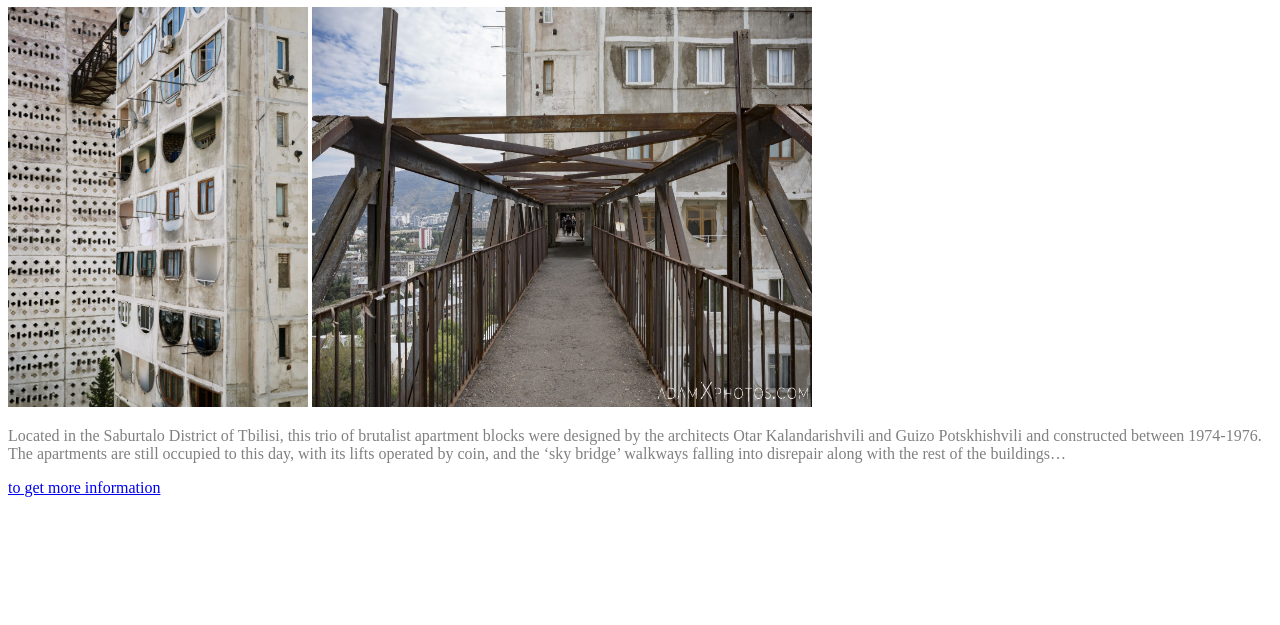
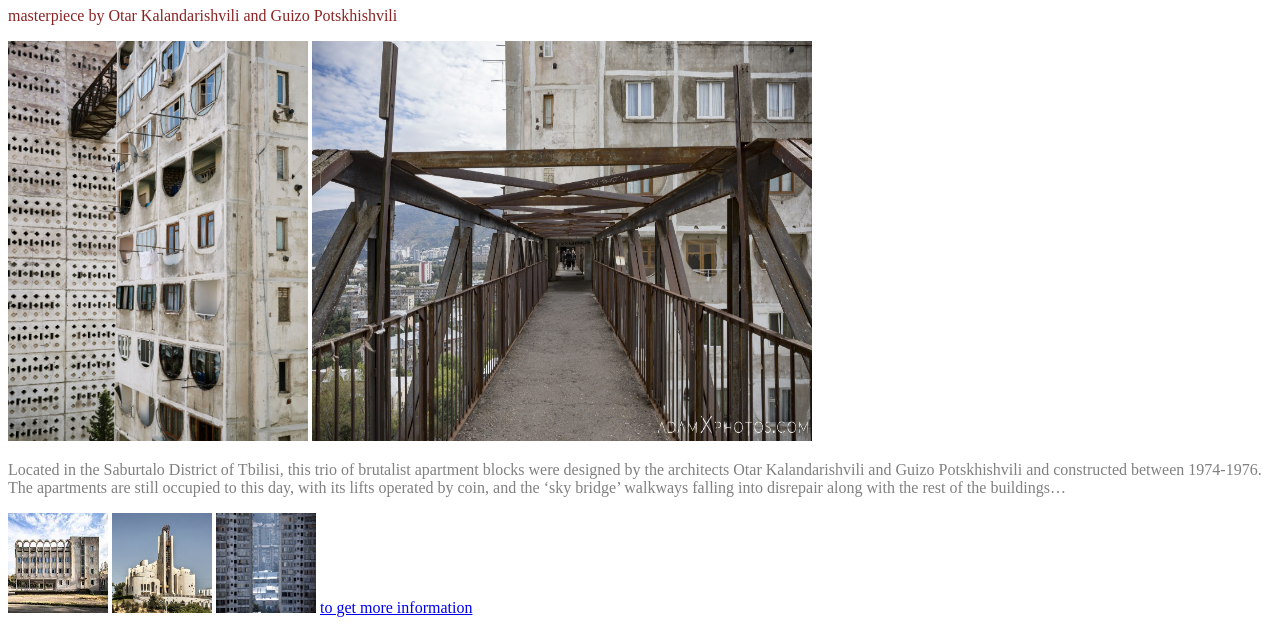
Before and after one commit to ninidashniani/group-2, a plain HTML site: page index.html in a window 1280 px wide. Shown: the part 391-1016 px from the top of the page. Before the commit the page ends 896 px from the top, so only its background shows below. Drawn offline with Linux system fonts and the light colour scheme.

Commit message:
new commit

```diff
--- a/index.html
+++ b/index.html
@@ -6,11 +6,13 @@
 </head>
 <body>
     <h1 >Unique Post Soviet Architecture Of Georgia</h1>
-    <p style="color: rgb(187, 59, 59);">Tbilisi Soviet-era Building Listed Among the Best Brutalist Architecture Examples</p>
+    <p style="color: grey;">Tbilisi Soviet-era Building Listed Among the Best Brutalist Architecture Examples</p>
     <img src="./1.jpg" width="300" height="200" title="arch" > <img src="./2.jpg" width="300" height="200" title="arch">
 <h1>1.Nutsubidze Plato 1 Apartments</h1>
-<img src="./plat.jpg" width="300" height="400"> <img src="./lp.jpg" width="500" height="400">
+<p style="color: rgb(138, 35, 35);">masterpiece by Otar Kalandarishvili and Guizo Potskhishvili</p>
+<img title="arch" src="./plat.jpg" width="300" height="400"> <img title="arch" src="./lp.jpg" width="500" height="400">
 <p style="color: grey;">Located in the Saburtalo District of Tbilisi, this trio of brutalist apartment blocks were designed by the architects Otar Kalandarishvili and Guizo Potskhishvili and constructed between 1974-1976. The apartments are still occupied to this day, with its lifts operated by coin, and the ‘sky bridge’ walkways falling into disrepair along with the rest of the buildings…</p>
+<img src="./p.jpg " width="100" height="100"> <img src="./o.jpg" width="100" height="100"> <img src="./s.jpg" width="100" height="100">
 <a href="./link.html" target="_blank" >to get more information</a>
 </body>
 </html>
```
Also changed, not shown: o.jpg (added), p.jpg (added), post.jpg (added), s.jpg (added), t.jpg (added).
